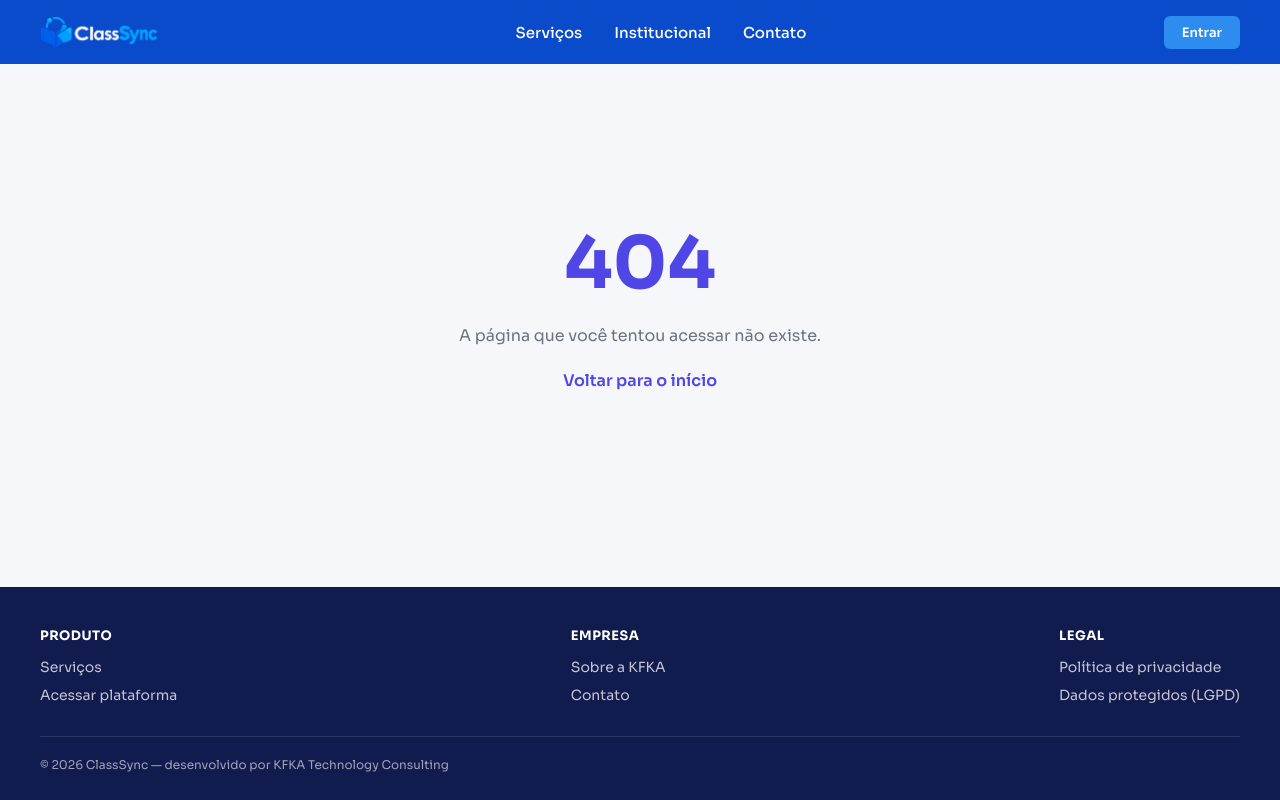
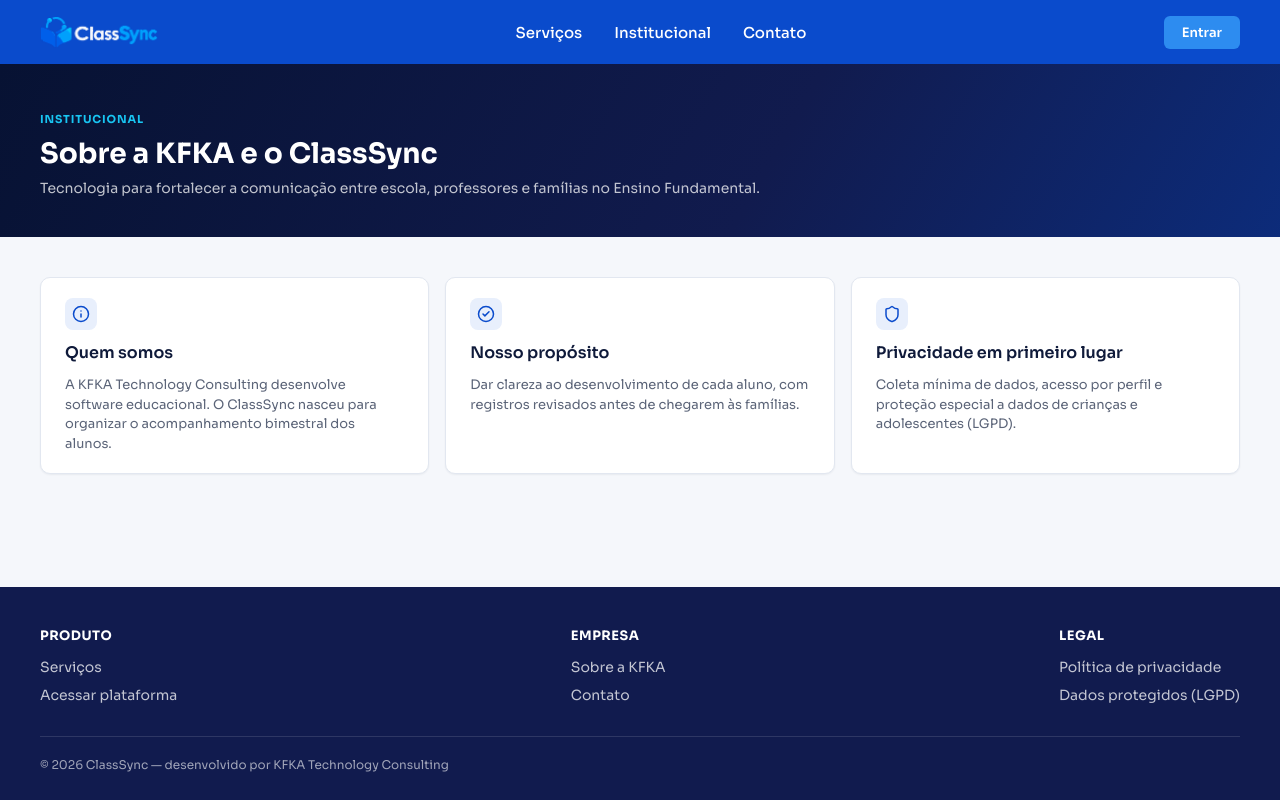
Before and after one commit to 2026-2-NADS2/Projeto17, a React (Vite) app in the folder src/Entrega 2/Frontend/: page /institucional in a window 1280 px wide. Built offline with nearby package versions, Linux system fonts and the light colour scheme; no server answers.

Commit message:
feat: cria pagina publica institucional

```diff
--- a/src/Entrega 2/Frontend/src/App.jsx
+++ b/src/Entrega 2/Frontend/src/App.jsx
@@ -19,6 +19,7 @@ import DetalheAcompanhamento from './pages/DetalheAcompanhamento/DetalheAcompanh
 import RevisaoAdmin from './pages/RevisaoAdmin/RevisaoAdmin';
 import DetalheRevisao from './pages/DetalheRevisao/DetalheRevisao';
 import Servicos from './pages/Servicos/Servicos';
+import Institucional from './pages/Institucional/Institucional';
 
 function App() {
   return (
@@ -27,6 +28,7 @@ function App() {
         <Route element={<LayoutPublico />}>
           <Route path="/" element={<Home />} />
           <Route path="/servicos" element={<Servicos />} />
+          <Route path="/institucional" element={<Institucional />} />
           <Route path="*" element={<NotFound />} />
         </Route>
 
--- /dev/null
+++ b/src/Entrega 2/Frontend/src/pages/Institucional/Institucional.css
@@ -0,0 +1,12 @@
+.institucional {
+    padding: 40px 40px 56px;
+  }
+
+  .institucional-grade {
+    display: grid;
+    grid-template-columns: repeat(3, minmax(0, 1fr));
+    gap: 16px;
+  }
+  @media (max-width: 1000px) {
+    .institucional-grade { grid-template-columns: 1fr; }
+  }
--- /dev/null
+++ b/src/Entrega 2/Frontend/src/pages/Institucional/Institucional.jsx
@@ -0,0 +1,49 @@
+import { Info, CircleCheck, Shield } from 'lucide-react';
+import CabecalhoPagina from '../../components/CabecalhoPagina/CabecalhoPagina';
+import CardIcone from '../../components/CardIcone/CardIcone';
+import './Institucional.css';
+
+const BLOCOS = [
+  {
+    titulo: 'Quem somos',
+    Icone: Info,
+    texto:
+      'A KFKA Technology Consulting desenvolve software educacional. O ClassSync nasceu para organizar o acompanhamento bimestral dos alunos.',
+  },
+  {
+    titulo: 'Nosso propósito',
+    Icone: CircleCheck,
+    texto:
+      'Dar clareza ao desenvolvimento de cada aluno, com registros revisados antes de chegarem às famílias.',
+  },
+  {
+    titulo: 'Privacidade em primeiro lugar',
+    Icone: Shield,
+    texto:
+      'Coleta mínima de dados, acesso por perfil e proteção especial a dados de crianças e adolescentes (LGPD).',
+  },
+];
+
+function Institucional() {
+  return (
+    <>
+      <CabecalhoPagina
+        rotulo="Institucional"
+        titulo="Sobre a KFKA e o ClassSync"
+        subtitulo="Tecnologia para fortalecer a comunicação entre escola, professores e famílias no Ensino Fundamental."
+      />
+
+      <div className="institucional">
+        <div className="institucional-grade">
+          {BLOCOS.map((bloco) => (
+            <CardIcone key={bloco.titulo} Icone={bloco.Icone} titulo={bloco.titulo}>
+              <p>{bloco.texto}</p>
+            </CardIcone>
+          ))}
+        </div>
+      </div>
+    </>
+  );
+}
+
+export default Institucional;
```
